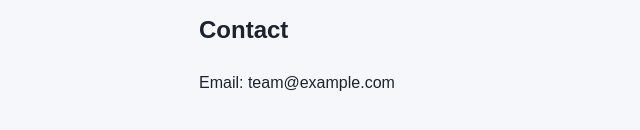
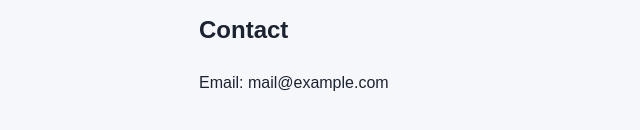
Before and after one commit to mennatollaamr-coder/Menna-project-1-section-repository-, a plain HTML site: page index.html in a window 1280 px wide. Shown: the part 456-586 px from the top of the page, 15-655 px from the left. Drawn offline with Linux system fonts and the light colour scheme.

Commit message:
Project 1 Task Code Files

```diff
--- a/index.html
+++ b/index.html
@@ -30,7 +30,7 @@
 
     <section id="contact">
       <h2>Contact</h2>
-      <p>Email: team@example.com</p>
+      <p>Email: mail@example.com</p>
     </section>
   </main>
 
```
